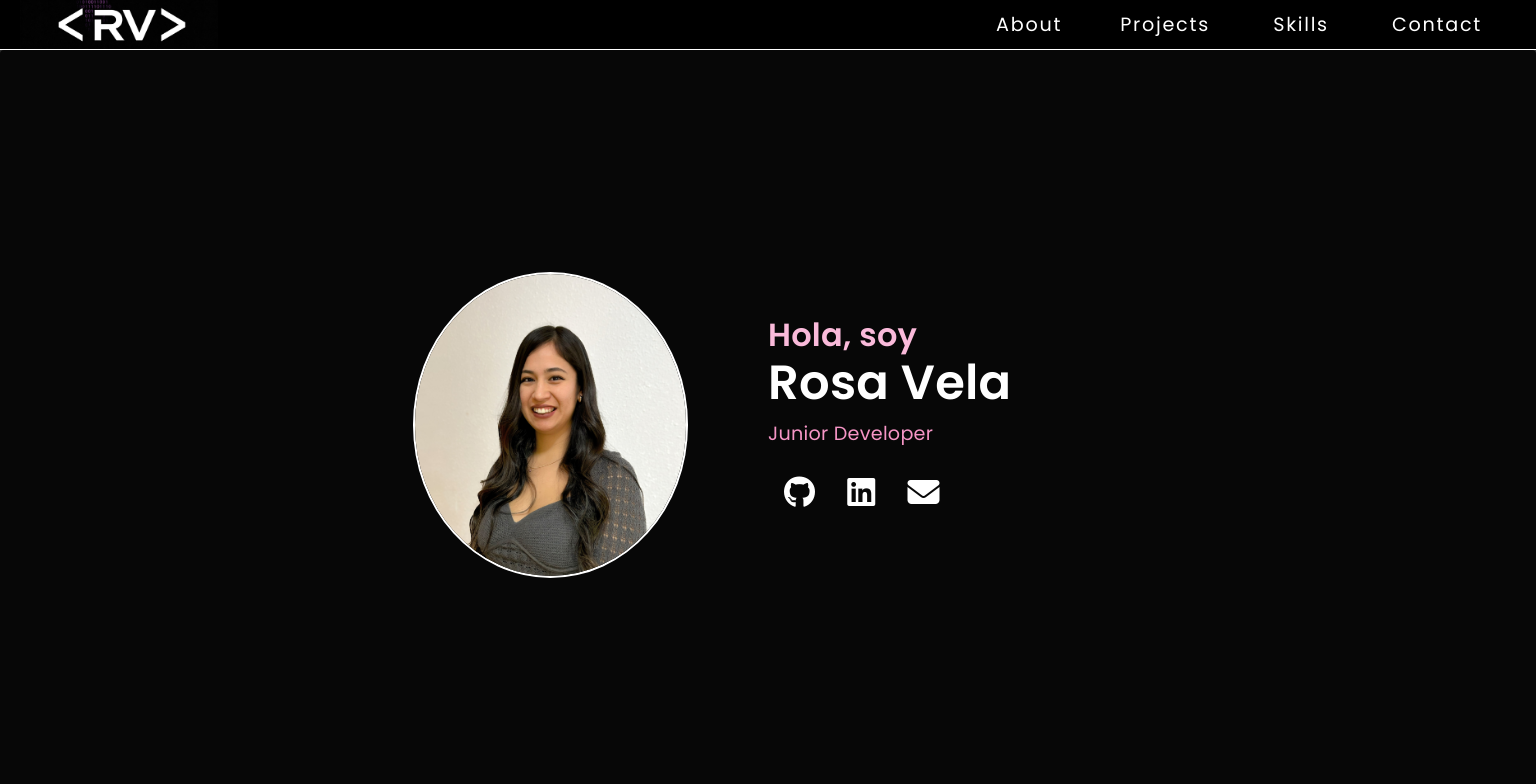
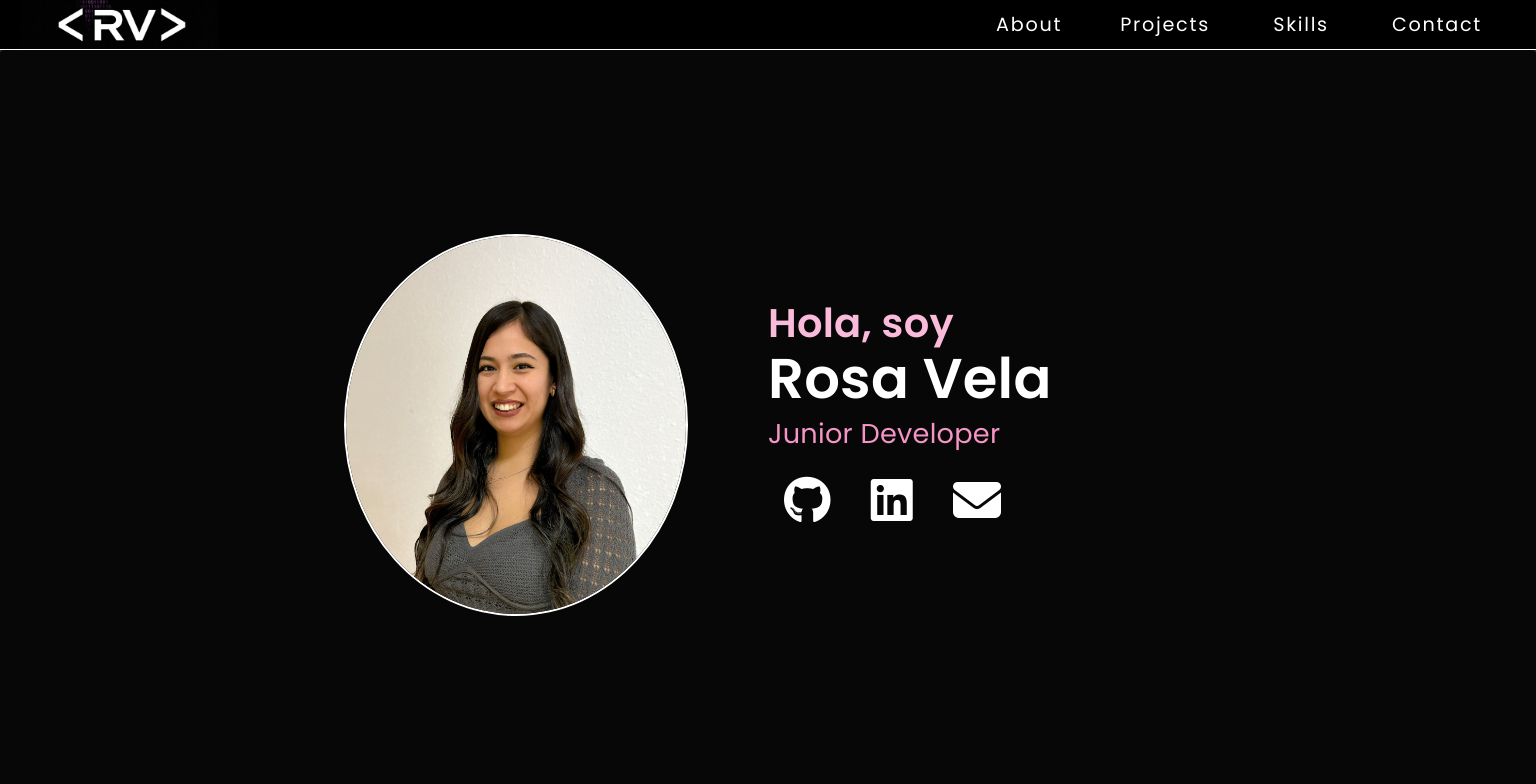
Before and after one commit to Rosymer96/Portfolio, an Angular app: page /projects in a window 1536 px wide. Shown: the top 784 px of the page. Built offline with nearby package versions, Linux system fonts and the light colour scheme.

Commit message:
Component home a responsive

```diff
--- a/src/app/components/header/header.component.scss
+++ b/src/app/components/header/header.component.scss
@@ -155,7 +155,6 @@
   }
 
   @media screen and (max-width: 768px) and (orientation: landscape) {
-    width: 33%;
 
     .close-menu {
       position: absolute;
--- a/src/app/components/home/home.component.scss
+++ b/src/app/components/home/home.component.scss
@@ -43,31 +43,28 @@
       padding: 0 1rem;
       .icon {
         color: white;
-        &:hover{
-          transform: scale(1.2) ;
-      }
+        &:hover {
+          transform: scale(1.2);
+          color: #f595c5;
+        }
       }
     }
   }
-}
-@media screen and (max-width: 768px) and (orientation: landscape) {
-  .home {
+  @media screen and (max-width: 768px) and (orientation: landscape) {
     height: calc(100vh - 50px);
     padding: 5rem;
     .img-container {
       padding-right: 2rem;
     }
   }
-}
 
-@media (min-width: 768px) {
-  .home {
+  @media (min-width: 768px) {
     height: calc(100vh - 50px);
     .img-container {
       justify-content: right;
       padding-right: 5rem;
       .img-dev {
-        width: 40%;
+        width: 45%;
       }
     }
     .info-dev {
@@ -88,4 +85,63 @@
       }
     }
   }
+  @media (min-width: 1024px) {
+    .img-container {
+      .img-dev {
+        width: 50%;
+      }
+    }
+    .info-dev {
+      .name-dev {
+        line-height: 3.2rem;
+        font-size: 2.2rem;
+        .name-dev-rv {
+          font-size: 3.2rem;
+        }
+      }
+      .rol {
+        font-size: 1.4rem;
+      }
+      .icons {
+        font-size: 2.4rem;
+        gap: 2.2rem;
+      }
+    }
+  }
+  @media (min-width: 1280px) {
+    .info-dev {
+      .name-dev {
+        line-height: 3.3rem;
+        font-size: 2.3rem;
+        .name-dev-rv {
+          font-size: 3.3rem;
+        }
+      }
+      .rol {
+        font-size: 1.5rem;
+      }
+      .icons {
+        font-size: 2.6rem;
+        gap: 2.2rem;
+      }
+    }
+  }
+  @media (min-width: 1536px) {
+    .info-dev {
+      .name-dev {
+        line-height: 3.5rem;
+        font-size: 2.5rem;
+        .name-dev-rv {
+          font-size: 3.5rem;
+        }
+      }
+      .rol {
+        font-size: 1.7rem;
+      }
+      .icons {
+        font-size: 3rem;
+        gap: 2.5rem;
+      }
+    }
+  }
 }
--- a/src/app/components/projects/projects.component.scss
+++ b/src/app/components/projects/projects.component.scss
@@ -10,7 +10,7 @@
     font-size: 1.2rem;
     font-weight: bold;
     color: #fabada;
-    padding: 2rem 0;
+    padding: 1rem 0 0.5rem 0;
   }
   .projects {
     display: flex;
```
